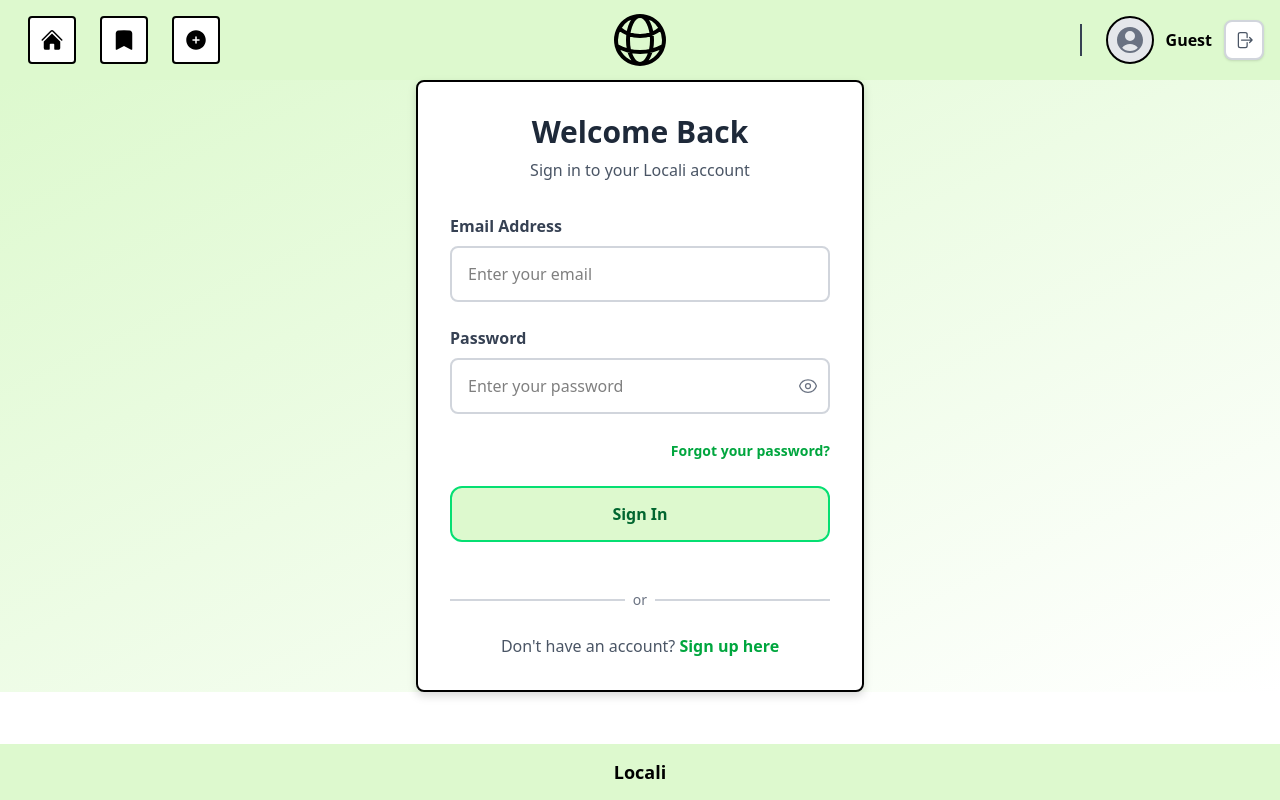
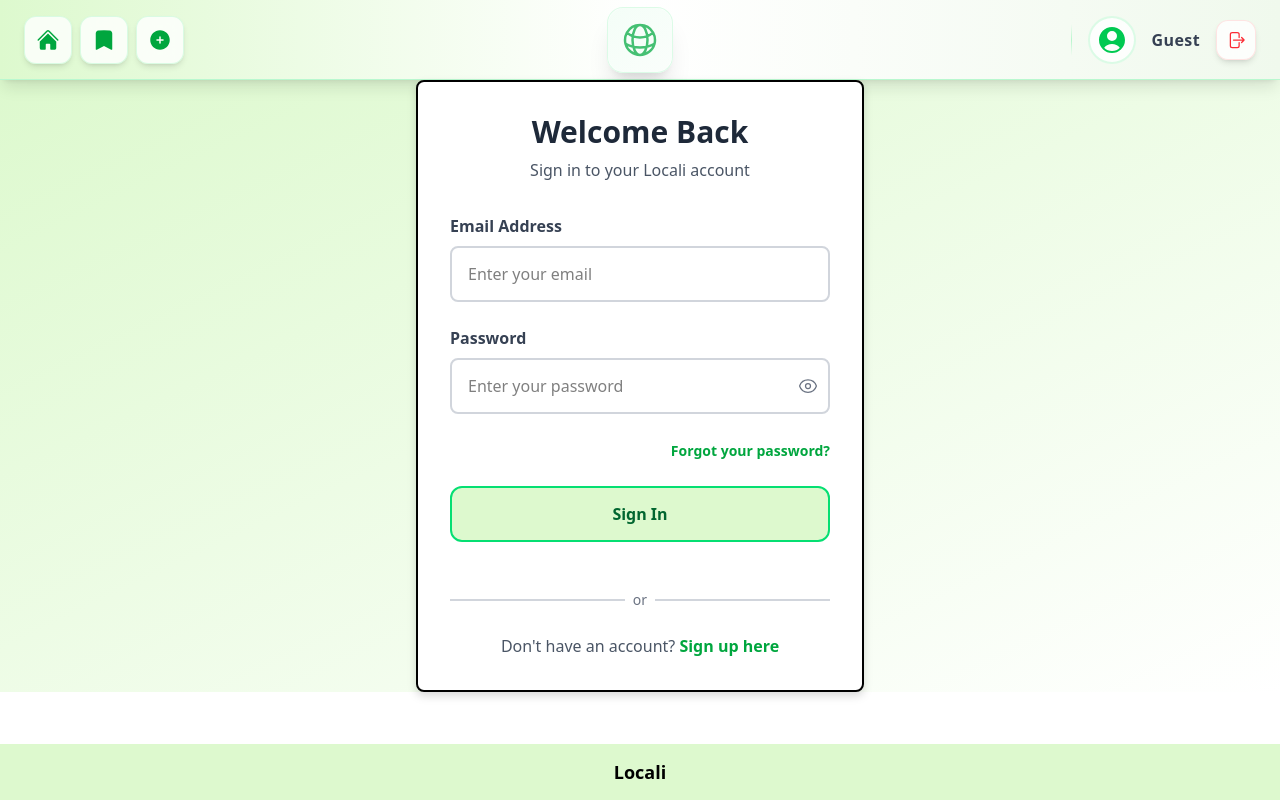
Before and after one commit to GuyRegevv/Locali, a Next.js app: page /login in a window 1280 px wide. Built offline with nearby package versions, Linux system fonts and the light colour scheme.

Commit message:
fix: improve header

```diff
--- a/src/components/layouts/Header.jsx
+++ b/src/components/layouts/Header.jsx
@@ -17,26 +17,37 @@
 
     return (
 
-        <div className="relative flex justify-between items-center w-full h-20 px-4 bg-[#ddf9ce]">
-            <div className="flex justify-center items-center">
-                <Link href="/home" className="w-12 h-12 mx-3 border-2 flex items-center justify-center bg-white rounded hover:bg-gray-200">
-                    <HomeIcon className='h-6 w-6'/>
+        <div className="relative flex justify-between items-center w-full h-20 px-6 bg-gradient-to-r from-[#ddf9ce] via-white to-[#f0f9ed] border-b border-green-200 shadow-lg backdrop-blur-sm">
+            {/* Left Navigation */}
+            <div className="flex justify-center items-center gap-2">
+                <Link href="/home" className="group relative w-12 h-12 flex items-center justify-center bg-white/80 backdrop-blur-sm rounded-xl border border-green-200/50 shadow-md hover:shadow-lg hover:bg-white hover:scale-105 transition-all duration-300 ease-out">
+                    <HomeIcon className='h-6 w-6 text-green-600 group-hover:text-green-700 transition-colors'/>
+                    <div className="absolute inset-0 bg-gradient-to-br from-green-50/50 to-transparent rounded-xl opacity-0 group-hover:opacity-100 transition-opacity duration-300"></div>
                 </Link>
-                <Link href="/list" className="w-12 h-12 mx-3 border-2 flex items-center justify-center bg-white rounded hover:bg-gray-200">
-                    <BookmarkIcon className='h-6 w-6'/>
+                <Link href="/list" className="group relative w-12 h-12 flex items-center justify-center bg-white/80 backdrop-blur-sm rounded-xl border border-green-200/50 shadow-md hover:shadow-lg hover:bg-white hover:scale-105 transition-all duration-300 ease-out">
+                    <BookmarkIcon className='h-6 w-6 text-green-600 group-hover:text-green-700 transition-colors'/>
+                    <div className="absolute inset-0 bg-gradient-to-br from-green-50/50 to-transparent rounded-xl opacity-0 group-hover:opacity-100 transition-opacity duration-300"></div>
                 </Link>
-                <Link href="/post" className="w-12 h-12 mx-3 border-2 flex items-center justify-center bg-white rounded hover:bg-gray-200">
-                    <PlusCircleIcon className='h-6 w-6'/>
+                <Link href="/post" className="group relative w-12 h-12 flex items-center justify-center bg-white/80 backdrop-blur-sm rounded-xl border border-green-200/50 shadow-md hover:shadow-lg hover:bg-white hover:scale-105 transition-all duration-300 ease-out">
+                    <PlusCircleIcon className='h-6 w-6 text-green-600 group-hover:text-green-700 transition-colors'/>
+                    <div className="absolute inset-0 bg-gradient-to-br from-green-50/50 to-transparent rounded-xl opacity-0 group-hover:opacity-100 transition-opacity duration-300"></div>
                 </Link>
             </div>
-            <div className='absolute left-1/2 transform -translate-x-1/2 -translate-y-1/2">'>
-                <GlobeAltIcon className='h-16 w-16'/>
+
+            {/* Center Logo */}
+            <div className='absolute left-1/2 transform -translate-x-1/2 top-1/2 -translate-y-1/2'>
+                <div className="relative p-3 bg-white/90 backdrop-blur-sm rounded-2xl border border-green-200/50 shadow-xl">
+                    <GlobeAltIcon className='h-10 w-10 text-green-600'/>
+                    <div className="absolute inset-0 bg-gradient-to-br from-green-100/30 to-green-50/30 rounded-2xl"></div>
+                </div>
             </div>
+
+            {/* Right Profile Section */}
             <div className='flex justify-between items-center'>
-                <div className='h-8 mx-6 border-l-2 border-gray-700'></div>
-                <div className="flex items-center gap-3">
+                <div className='h-8 mx-4 w-px bg-gradient-to-b from-transparent via-green-300/50 to-transparent'></div>
+                <div className="flex items-center gap-4">
                     {/* Profile Picture */}
-                    <Link href="/profile" className="rounded-full h-12 w-12 border-2 bg-gray-200 overflow-hidden flex items-center justify-center hover:border-green-400 transition-colors">
+                    <Link href="/profile" className="group relative rounded-full h-12 w-12 bg-white/80 backdrop-blur-sm border-2 border-green-200/50 overflow-hidden flex items-center justify-center hover:border-green-400 hover:shadow-lg hover:scale-105 transition-all duration-300 ease-out">
                         {user?.avatar ? (
                             <img
                                 src={user.avatar}
@@ -44,22 +55,24 @@
                                 className="w-full h-full object-cover"
                             />
                         ) : (
-                            <UserCircleIcon className='h-8 w-8 text-gray-500'/>
+                            <UserCircleIcon className='h-8 w-8 text-green-500 group-hover:text-green-600 transition-colors'/>
                         )}
+                        <div className="absolute inset-0 bg-gradient-to-br from-green-50/30 to-transparent rounded-full opacity-0 group-hover:opacity-100 transition-opacity duration-300"></div>
                     </Link>
 
                     {/* User Name */}
-                    <p className='text-md font-bold'>
+                    <p className='text-md font-semibold text-gray-700 tracking-wide'>
                         {loading ? 'Loading...' : (user?.name || 'Guest')}
                     </p>
 
                     {/* Logout Button */}
                     <button
                         onClick={handleLogout}
-                        className="flex items-center justify-center w-10 h-10 bg-white border-2 border-gray-300 text-gray-600 rounded-lg hover:bg-gray-50 hover:border-gray-400 hover:text-gray-700 transition-colors shadow-sm"
+                        className="group relative flex items-center justify-center w-10 h-10 bg-white/80 backdrop-blur-sm border border-red-200/50 text-red-500 rounded-xl hover:bg-red-50 hover:border-red-300 hover:text-red-600 hover:shadow-lg hover:scale-105 transition-all duration-300 ease-out shadow-md"
                         title="Logout"
                     >
-                        <ArrowRightOnRectangleIcon className='h-5 w-5'/>
+                        <ArrowRightOnRectangleIcon className='h-5 w-5 transition-transform group-hover:translate-x-0.5'/>
+                        <div className="absolute inset-0 bg-gradient-to-br from-red-50/50 to-transparent rounded-xl opacity-0 group-hover:opacity-100 transition-opacity duration-300"></div>
                     </button>
                 </div>
             </div>
```
